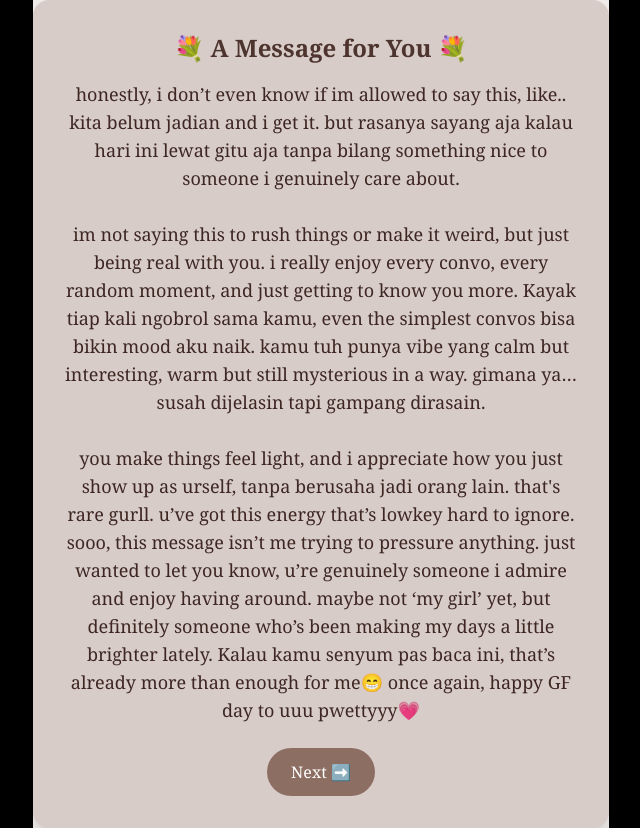
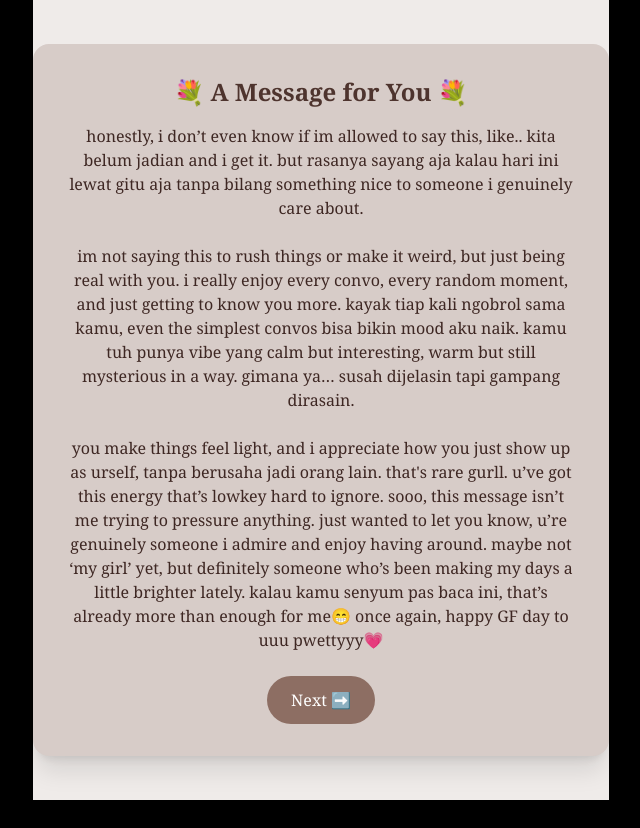
Before and after one commit to seulgeh/gfday-flower-gift, a React (Vite) app in the folder gfday-flower-gift/: page / in a window 1280 px wide. Both pictures are taken after a click on the button "tap to open your message, pretty 🌹". Shown: the whole page, without its empty margins (319-959 px from the left). After the commit the page ends 800 px from the top, so only its background shows below. Built offline with nearby package versions, Linux system fonts and the light colour scheme.

Commit message:
Update App.jsx

```diff
--- a/gfday-flower-gift/src/App.jsx
+++ b/gfday-flower-gift/src/App.jsx
@@ -70,7 +70,6 @@ export default function App() {
           initial={{ opacity: 0, y: 100 }}
           animate={{ opacity: 1, y: 0 }}
           transition={{ duration: 1 }}
-          // KOREKSI: Tambahkan padding vertikal yang lebih besar
           className="bg-[#d7ccc8] p-4 sm:p-8 py-8 rounded-2xl shadow-xl w-full max-w-xl text-center"
         >
           <motion.h2
@@ -84,8 +83,8 @@ export default function App() {
             variants={containerVariants}
             initial="hidden"
             animate="visible"
-            // KOREKSI: Gunakan font yang lebih kecil untuk layar kecil
-            className="text-[#3e2723] text-xs sm:text-base md:text-lg leading-relaxed"
+            // KOREKSI: Gunakan ukuran font yang lebih kecil dan responsif
+            className="text-[#3e2723] text-xs sm:text-sm md:text-base leading-relaxed"
           >
             <motion.p whileHover={{ scale: 1.02 }} variants={textVariants}>
               honestly, i don’t even know if im allowed to say this, like.. kita belum jadian and i get it.
@@ -94,7 +93,7 @@ export default function App() {
             <motion.p whileHover={{ scale: 1.02 }} variants={textVariants}>
               im not saying this to rush things or make it weird, but just being real with you.
               i really enjoy every convo, every random moment, and just getting to know you more.
-              Kayak tiap kali ngobrol sama kamu, even the simplest convos bisa bikin mood aku naik.
+              kayak tiap kali ngobrol sama kamu, even the simplest convos bisa bikin mood aku naik.
               kamu tuh punya vibe yang calm but interesting, warm but still mysterious in a way.
               gimana ya… susah dijelasin tapi gampang dirasain.<br /><br />
             </motion.p>
@@ -104,7 +103,7 @@ export default function App() {
               u’ve got this energy that’s lowkey hard to ignore. sooo, this message isn’t me trying to pressure anything.
               just wanted to let you know, u’re genuinely someone i admire and enjoy having around.
               maybe not ‘my girl’ yet, but definitely someone who’s been making my days a little brighter lately.
-              Kalau kamu senyum pas baca ini, that’s already more than enough for me😁
+              kalau kamu senyum pas baca ini, that’s already more than enough for me😁
               once again, happy GF day to uuu pwettyyy💗
             </motion.p>
           </motion.div>
```
